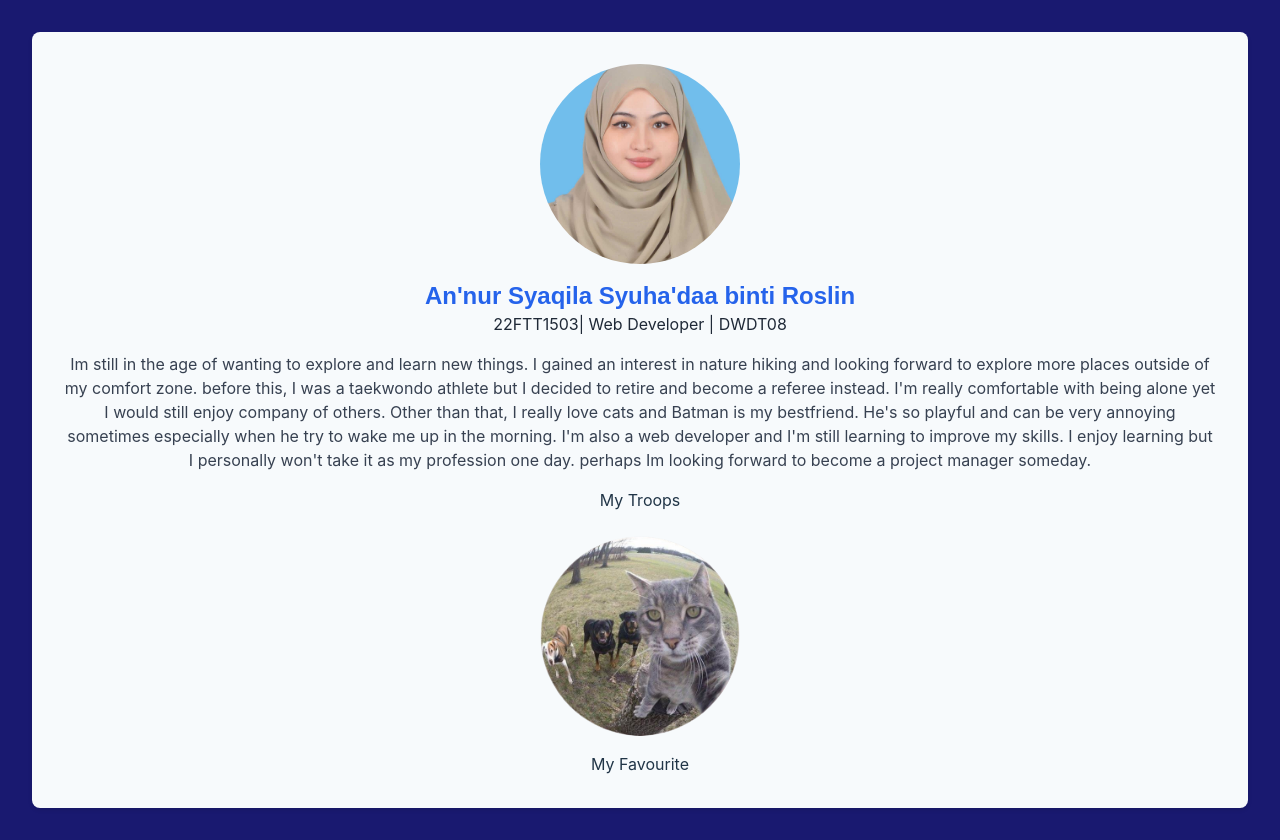
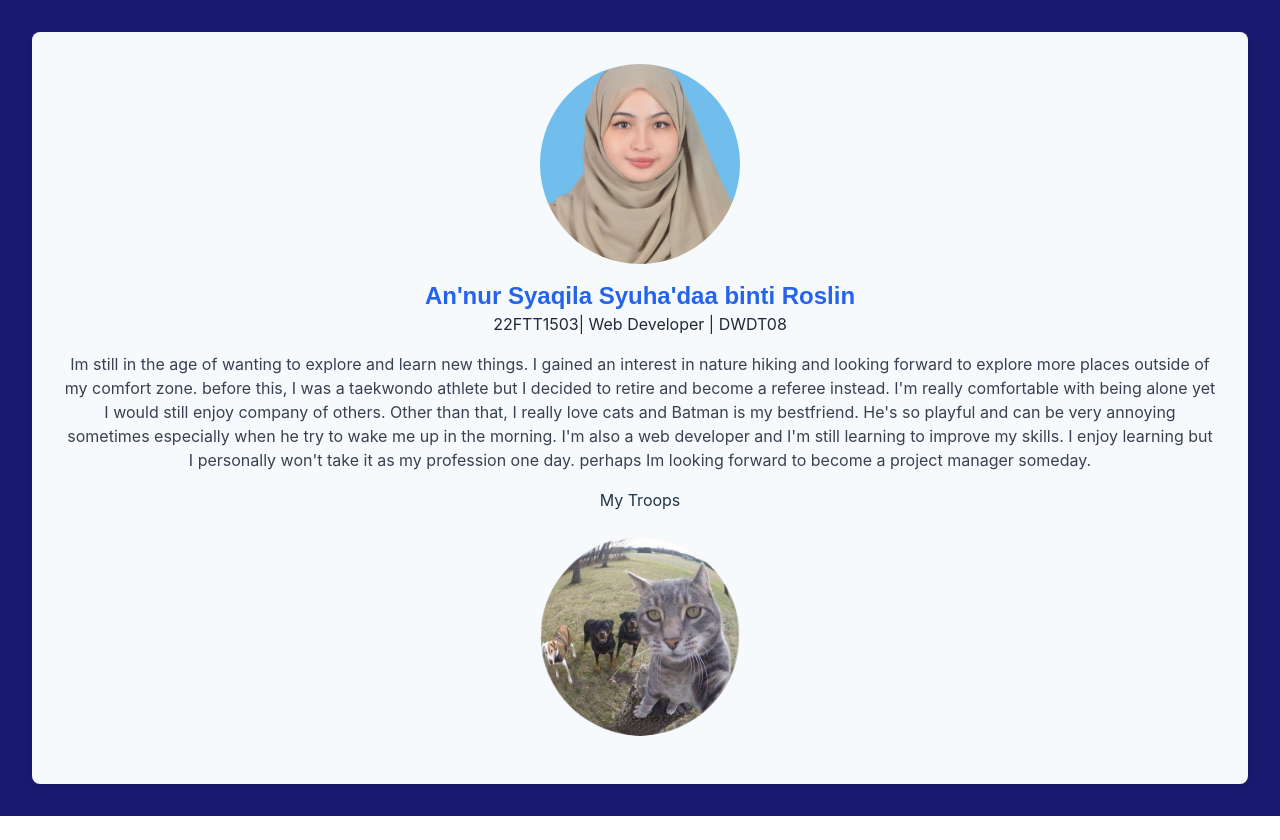
Before and after one commit to AnnurSyaqila/Wadt_AS3, a Vue app: page / in a window 1280 px wide. After the commit the page ends 816 px from the top, so only its background shows below. Built offline with nearby package versions, Linux system fonts and the light colour scheme.

Commit message:
edit edit

```diff
--- a/package.json
+++ b/package.json
@@ -6,7 +6,8 @@
   "scripts": {
     "dev": "vite",
     "build": "vue-tsc && vite build",
-    "preview": "vite preview"
+    "preview": "vite preview",
+    "deploy": "gh-pages -d dist"
   },
   "dependencies": {
     "vue": "^3.4.21"
--- a/src/App.vue
+++ b/src/App.vue
@@ -33,7 +33,6 @@
         class="profile-image mb-4"
         alt="Profile Picture"
       />
-      <h2>My Favourite</h2>
     </div>
   </div>
 </template>
```
